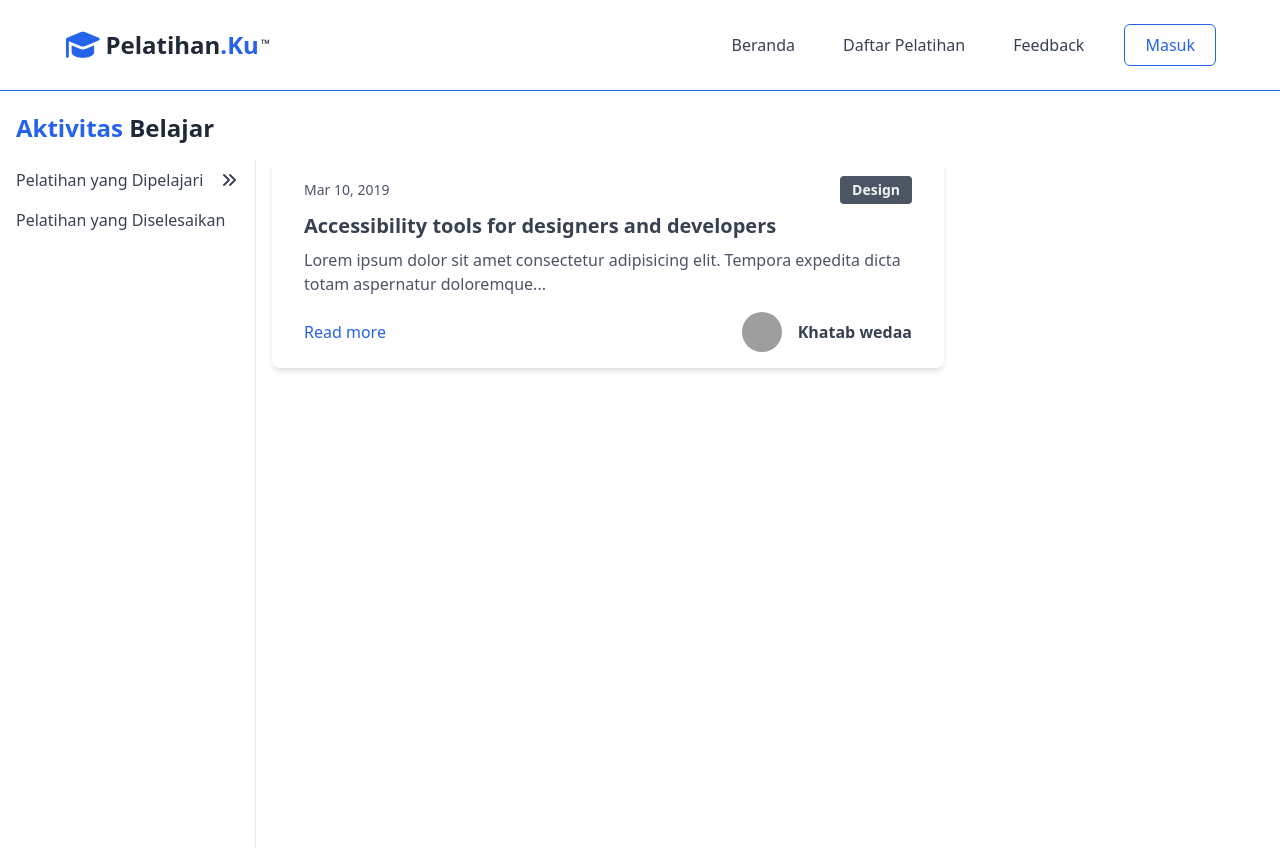
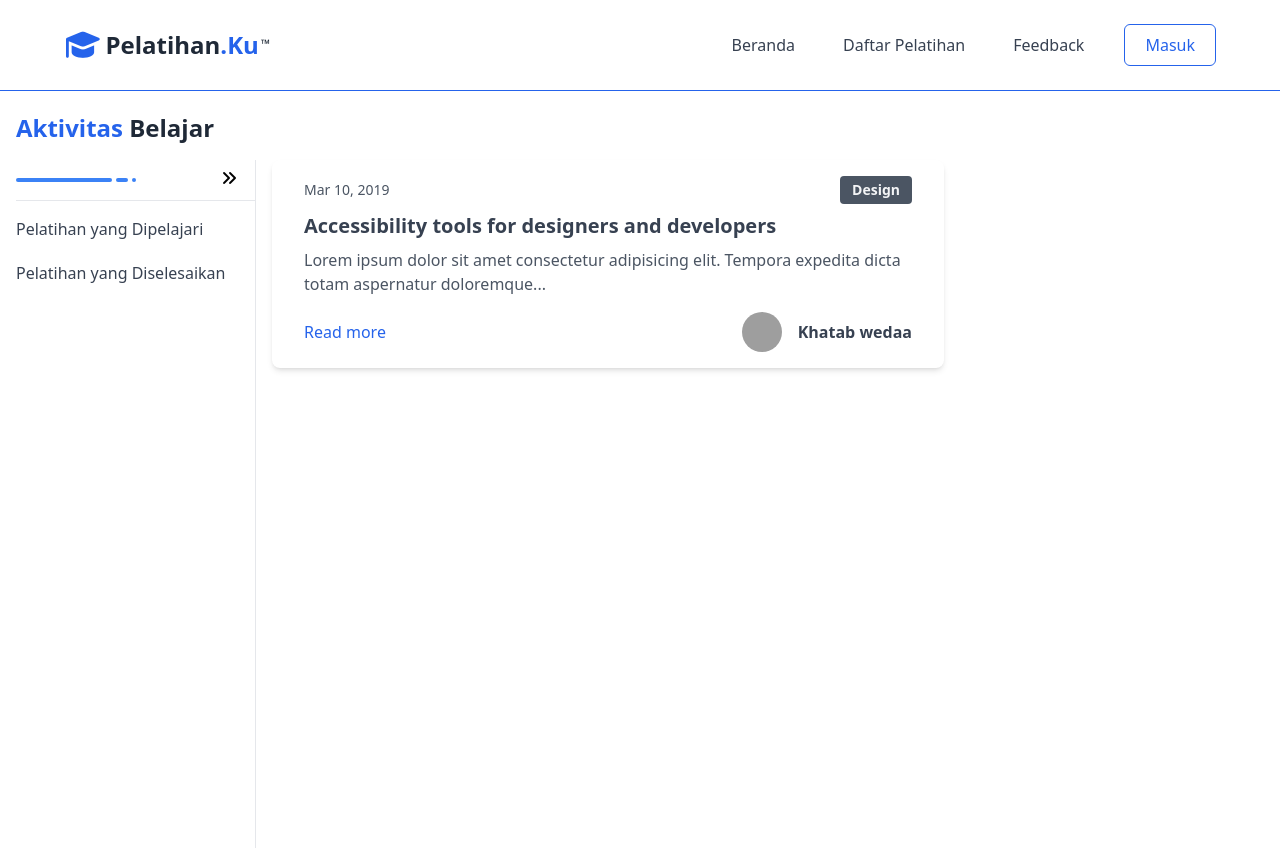
Before and after one commit to bachtiarrizaa/pelatihan-digital-app, a React (Vite) app in the folder frontend/: page /aktivitas-belajar in a window 1280 px wide. Shown: the top 850 px of the page. Built offline with nearby package versions, Linux system fonts and the light colour scheme; grey boxes are pictures that could not be loaded.

Commit message:
aktivitas belajar fic

```diff
--- a/frontend/src/Pages/AktivitasBelajar/index.jsx
+++ b/frontend/src/Pages/AktivitasBelajar/index.jsx
@@ -4,11 +4,7 @@ import { Link } from "react-router-dom";
 export default function AktivitasBelajar() {
   const [isOpen, setIsOpen] = useState(true);
 
-  const toggleDesktopSidebar = () => {
-    setIsOpen(!isOpen);
-  };
-
-
+  const toggleDesktopSidebar = () => setIsOpen(!isOpen);
 
   return (
     <div className="max-w-7xl mx-auto px-4 pb-4 pt-28 relative">
@@ -19,50 +15,75 @@ export default function AktivitasBelajar() {
         </span>
       </h1>
 
+      <div class="justify-center items-center my-6 sm:hidden">
+        <div class="flex items-center gap-2 sm:gap-4">
+          <button
+            class="px-4 py-2 text-sm text-center text-gray-600 bg-gray-50 sm:text-base font-medium whitespace-nowrap rounded-lg hover:bg-gray-100">
+            Pelatihan yan Dipelajari
+          </button>
+          <button
+            class="px-4 py-2 text-sm text-center text-gray-600 bg-gray-50 sm:text-base font-medium whitespace-nowrap rounded-lg hover:bg-gray-100">
+            Pelatihan yan Dipelajari
+          </button>
+        </div>
+        <div class="flex justify-center mt-4">
+            <span class="inline-block w-40 h-1 bg-blue-500 rounded-full"></span>
+            <span class="inline-block w-3 h-1 mx-1 bg-blue-500 rounded-full"></span>
+            <span class="inline-block w-1 h-1 bg-blue-500 rounded-full"></span>
+        </div>
+      </div>
+
+
       <div className="flex mt-4">
         {/* Sidebar Desktop */}
         <aside
-          className={`hidden md:block bg-white border-r overflow-hidden
-            transition-[width] duration-500 ease-in-out
+          className={`hidden md:flex flex-col bg-white border-r overflow-hidden transition-[width] duration-500 ease-out
             ${isOpen ? "w-60" : "w-12"}
             h-[calc(100vh-7rem)]`}
         >
-          {/* Item 1 */}
-          <div className="flex items-center justify-between py-2 text-gray-700">
-            <span
-              className={`whitespace-nowrap overflow-hidden transition-opacity duration-300 ${
-                isOpen ? "opacity-100" : "opacity-0"
-              }`}
-            >
-              <Link className="font-medium" to="#">
-                Pelatihan yang Dipelajari
-              </Link>
-            </span>
+          {/* Header Menu */}
+          <div
+            className={`flex items-center ${
+              isOpen ? "justify-between py-2 pr-4 border-b" : "justify-center py-2"
+            }`}
+          >
+            {isOpen && (
+              <div class="flex justify-center">
+                  <span class="inline-block w-24 h-1 bg-blue-500 rounded-full"></span>
+                  <span class="inline-block w-3 h-1 mx-1 bg-blue-500 rounded-full"></span>
+                  <span class="inline-block w-1 h-1 bg-blue-500 rounded-full"></span>
+              </div>
+            )}
             <button onClick={toggleDesktopSidebar}>
               <i
-                className={`fa-solid fa-angles-right mr-4 transform transition-transform duration-300 ${
+                className={`fa-solid fa-angles-right overflow-hidden transition-opacity duration-300 ${
                   !isOpen ? "rotate-180" : ""
                 }`}
               ></i>
             </button>
           </div>
 
-          {/* Item 2 */}
-          <div className="flex items-center py-2 text-gray-700">
-            <span
-              className={`whitespace-nowrap overflow-hidden transition-opacity duration-300 ${
-                isOpen ? "opacity-100" : "opacity-0"
-              }`}
-            >
-              <Link className="font-medium" to="#">
+          {/* Menu Items */}
+          {isOpen && (
+            <nav className="mt-2 space-y-1 whitespace-nowrap overflow-hidden transition-opacity duration-300">
+              <Link
+                to="#"
+                className="block py-2 rounded hover:bg-gray-100 font-medium text-gray-700"
+              >
+                Pelatihan yang Dipelajari
+              </Link>
+              <Link
+                to="#"
+                className="block py-2 rounded hover:bg-gray-100 font-medium text-gray-700"
+              >
                 Pelatihan yang Diselesaikan
               </Link>
-            </span>
-          </div>
+            </nav>
+          )}
         </aside>
 
         {/* Konten utama */}
-        <main className="flex-1 px-4">
+        <main className="flex-1 px-2 sm:px-4">
           <div className="max-w-2xl px-8 py-4 bg-white rounded-lg shadow-md">
             <div className="flex items-center justify-between">
               <span className="text-sm font-light text-gray-600">
--- a/frontend/src/Pages/Profile/Index.jsx
+++ b/frontend/src/Pages/Profile/Index.jsx
@@ -68,7 +68,6 @@ export default function Profile() {
 
   return (
     <>
-      <Navbar />
       <div className="bg-blue-600 text-white pt-28 pb-4 px-6 relative text-center mx-auto">
         <div className="px-2 sm:px-16">
           <div className="flex justify-end">
```
